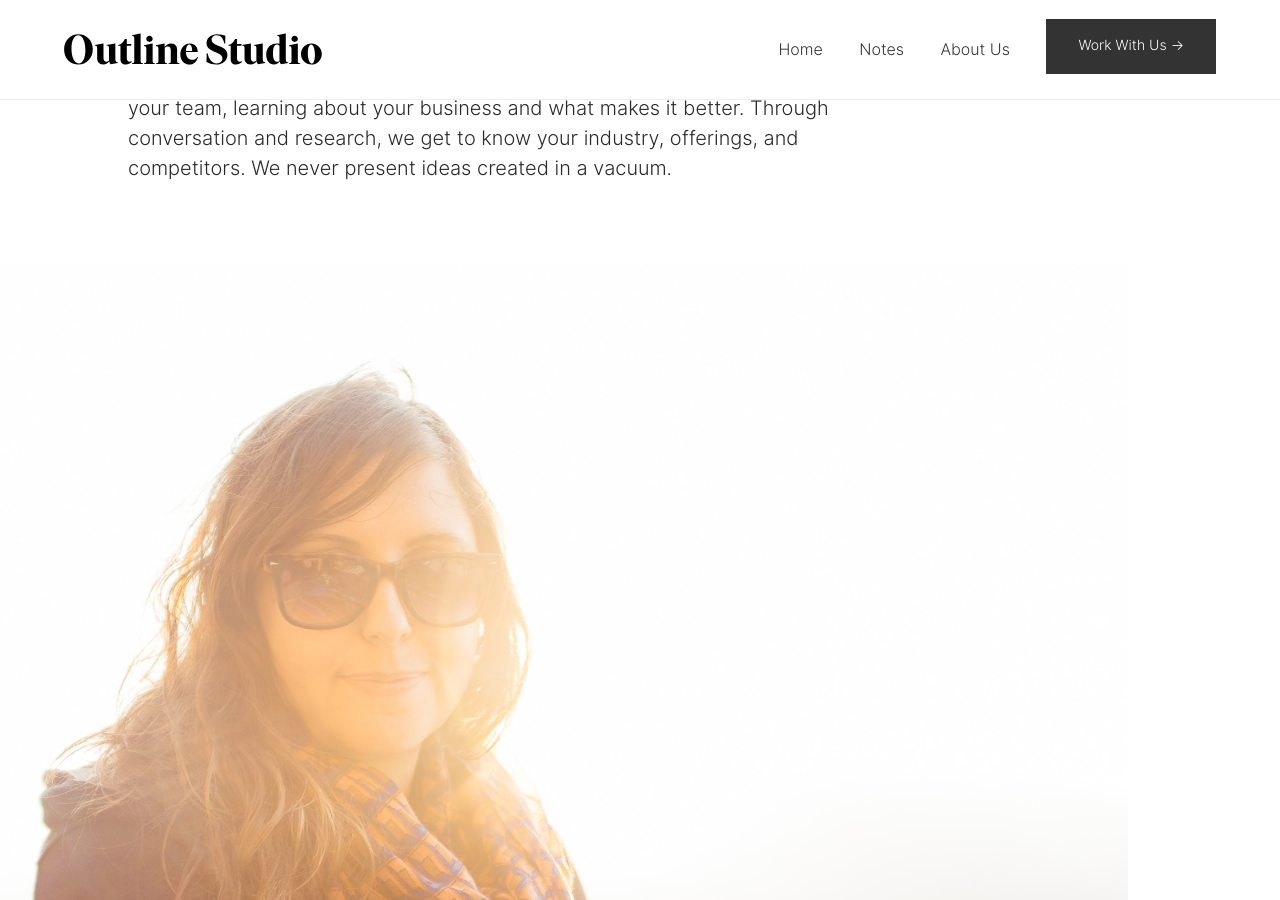
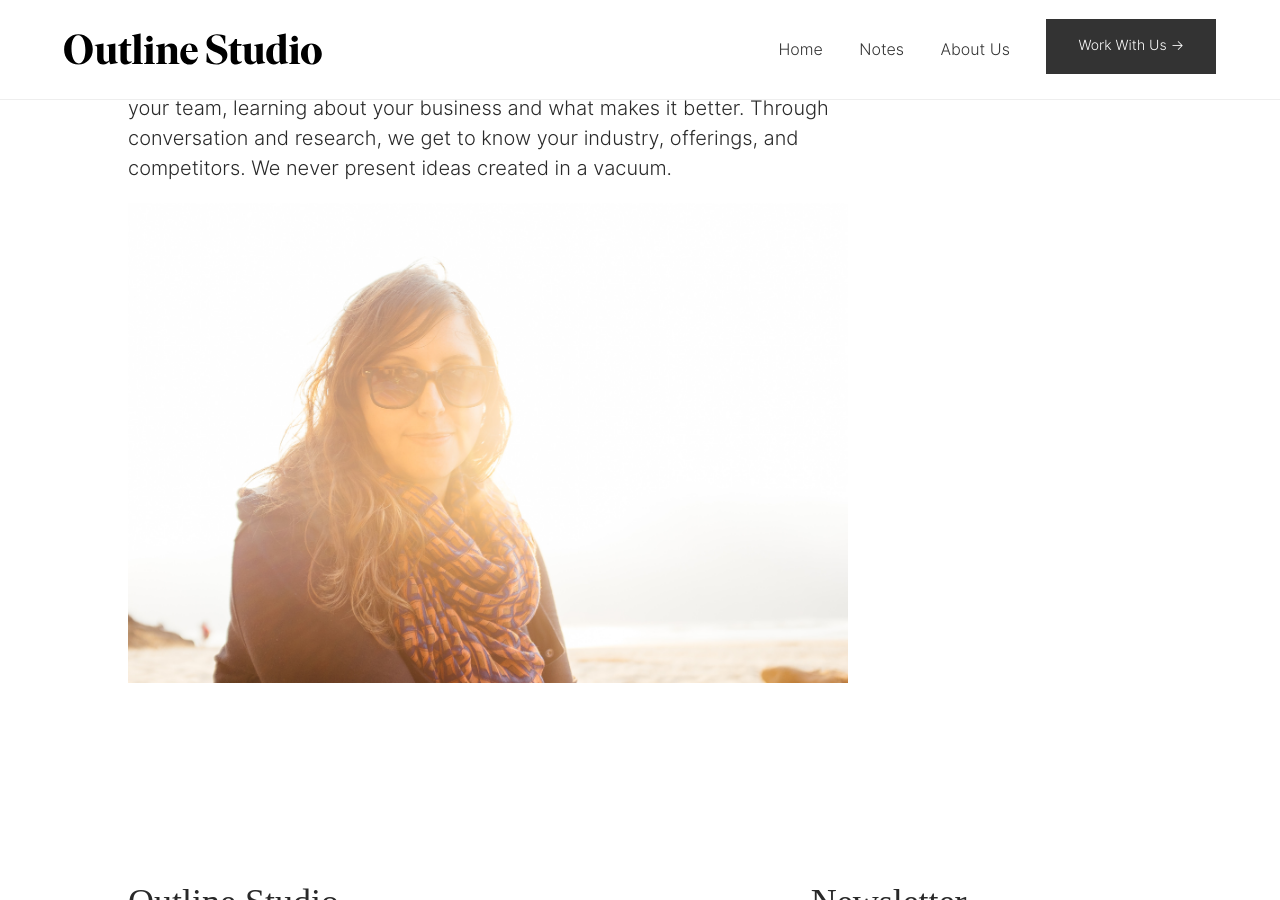
Before and after one commit to aarongilmore/outline-studio, a Jekyll site: the page built from about.md, in a window 1280 px wide and 900 px high, scrolled down 439 px. Built offline with Jekyll 4.4.1, drawn with Linux system fonts in a browser that asks for light colours; nearby versions of some CDN libraries; some web fonts are replaced.

Commit message:
Updated About

```diff
--- a/about.md
+++ b/about.md
@@ -9,4 +9,4 @@ Already that large? We triage your current content and strategy, finding what wo
 
 We prefer to iterate on the work together. We integrate directly with you and your team, learning about your business and what makes it better. Through conversation and research, we get to know your industry, offerings, and competitors. We never present ideas created in a vacuum.
 
-![Alyse Fitzgerald](/uploads/a74aaf6096219742-DSCF5472.jpg){:class="full-width-image"}
+![Alyse Fitzgerald](/uploads/a74aaf6096219742-DSCF5472.jpg)
```
